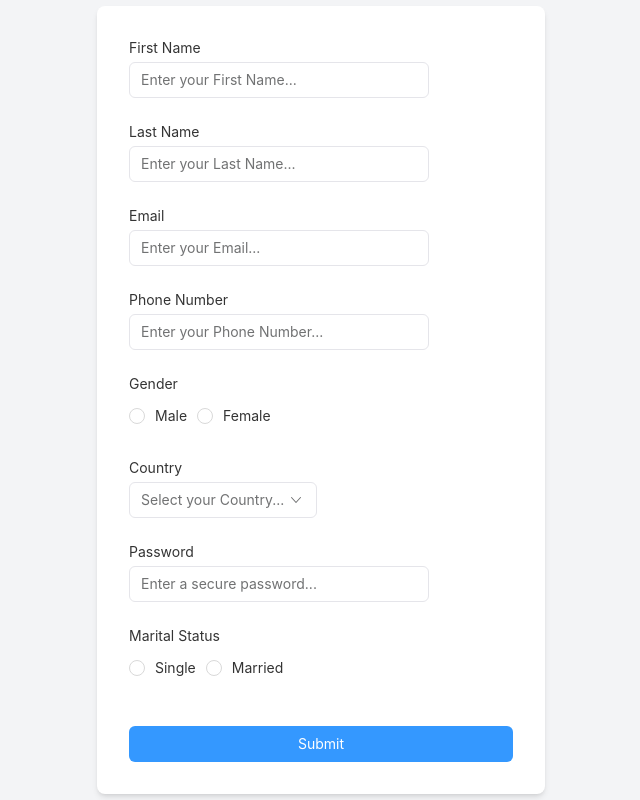
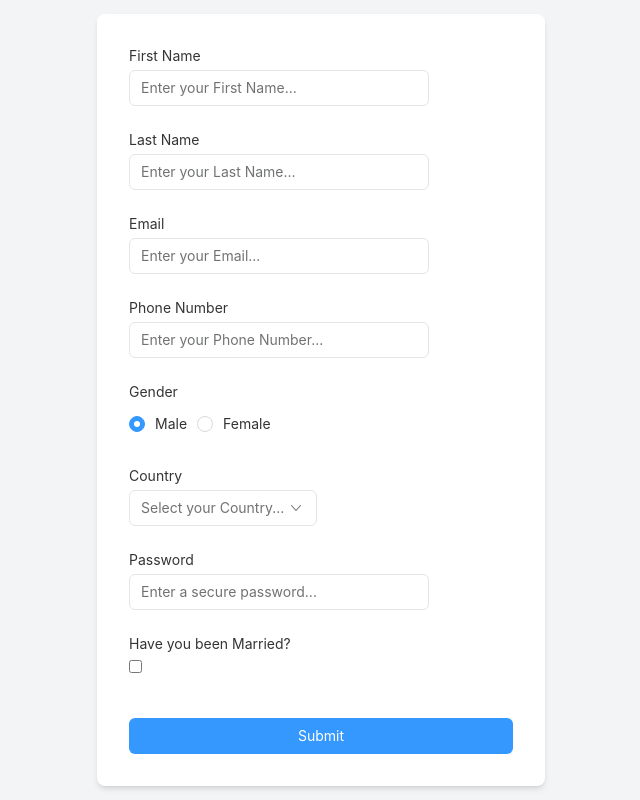
Before and after one commit to mitramansouri/rsuite-project-atlas, a React (Create React App) app: page / in a window 1280 px wide. Shown: the whole page, without its empty margins (319-959 px from the left). Built offline with nearby package versions, Linux system fonts and the light colour scheme.

Commit message:
fields are rendered correctly

```diff
--- a/src/App.js
+++ b/src/App.js
@@ -1,5 +1,5 @@
 import React, { useRef, useState } from 'react';
-import { Form, Button, Input, RadioGroup, Radio, Schema } from 'rsuite';
+import { Form, Button, RadioGroup, Radio, Schema, Input } from 'rsuite';
 import 'rsuite/dist/rsuite.min.css';
 import './index.css';
 import formFields from './formFields.json';
@@ -30,219 +30,150 @@ const generateSchema = (fields) => {
 
   return Schema.Model(schemaObject);
 };
+
+
 const App = () => {
   const formRef = useRef(null);
+
   const [formValues, setFormValues] = useState(() => {
     const initialValues = formFields.reduce((acc, field) => {
+      if (field.type === 'checkbox') {
+        acc[field.name] = field.defaultChecked || false;
+      } else if (field.type === 'radio') {
+        acc[field.name] =
+          field.defaultChecked !== undefined
+            ? field.defaultChecked
+            : typeof field.values[0] === 'object'
+              ? field.values[0].value
+              : field.values[0];
+      } else {
         acc[field.name] = '';
+      }
       return acc;
     }, {});
     return initialValues;
   });
+  console.log('Initial Form Values:', formValues);
   // eslint-disable-next-line no-unused-vars
   const [errors, setErrors] = useState({});
-  const [childrenNames, setChildrenNames] = useState(['']);
+  const schema = generateSchema(formFields);
+  console.log('Generated Schema:', schema);
 
-  const schema = generateSchema(formFields);
-
-  const handleMaritalStatusChange = (value) => {
-    if (value === 'Single') {
+  const handleCheckboxChange = (name, checked) => {
     setFormValues((prevValues) => ({
       ...prevValues,
-        maritalStatus: value,
-        spouseName: '', // Set to empty string instead of undefined
-        children: '',   // Set to empty string instead of undefined
-        childrenNames: [], // Reset child names
-      }));
-      setChildrenNames(['']); // Reset child-related fields
-    } else {
-      setFormValues((prevValues) => ({
-        ...prevValues,
-        maritalStatus: value,
-      }));
-    }
-  };
-
-
-  const handleAddChild = () => {
-    setChildrenNames([...childrenNames, '']);
-  };
-
-  const handleRemoveChild = (index) => {
-    const updatedChildren = childrenNames.filter((_, i) => i !== index);
-    setChildrenNames(updatedChildren);
-    setFormValues((prevValues) => ({
-      ...prevValues,
-      childrenNames: updatedChildren,
+      [name]: checked,
     }));
   };
 
-  const handleChildNameChange = (value, index) => {
-    const updatedChildren = [...childrenNames];
-    updatedChildren[index] = value;
-    setChildrenNames(updatedChildren);
-    setFormValues((prevValues) => ({
-      ...prevValues,
-      childrenNames: updatedChildren,
-    }));
-  };
+  const renderFields = () => {
+    return formFields.map((field) => {
+      if (field.hideWhen) {
+        const shouldHide = field.hideWhen.some((condition) => {
+          const { relation, conditions } = condition;
+          const checkConditions = conditions.map((cond) => {
+            const fieldValue = formValues[cond.name];
+            switch (relation) {
+              case 'equal':
+                return fieldValue === cond.value;
+              case 'notEqual':
+                return fieldValue !== cond.value;
+              default:
+                return false;
+            }
+          });
+          return checkConditions.some(Boolean);
+        });
 
-  const handleSubmit = () => {
-    if (formRef.current.check()) {
-      console.log('Form Values:', formValues);
-    } else {
-      console.log('Validation failed');
+        if (shouldHide) return null;
       }
-  };
-  const renderFields = () => {
-    const renderedFields = [];
 
-    formFields.forEach((field) => {
-      if (field.name === 'gender') {
-        // Dynamically render the Gender field
-        renderedFields.push(
+      if (field.type === 'checkbox') {
+        return (
+          <Form.Group controlId={field.name} key={field.name}>
+            <Form.ControlLabel>{field.label}</Form.ControlLabel>
+            <input
+              type="checkbox"
+              name={field.name}
+              checked={formValues[field.name]}
+              onChange={(event) => handleCheckboxChange(field.name, event.target.checked)}
+            />
+          </Form.Group>
+        );
+      }
+
+      if (field.type === 'radio') {
+        return (
           <Form.Group controlId={field.name} key={field.name}>
             <Form.ControlLabel>{field.label}</Form.ControlLabel>
             <RadioGroup
               name={field.name}
               value={formValues[field.name]}
               onChange={(value) =>
-                setFormValues((prevValues) => ({ ...prevValues, [field.name]: value }))
+                setFormValues((prevValues) => ({
+                  ...prevValues,
+                  [field.name]: value,
+                }))
               }
               inline
             >
-              {field.values.map((value) => (
-                <Radio value={value} key={value}>
+              {field.values.map((value) =>
+                typeof value === 'object' ? (
+                  <Radio key={value.value} value={value.value}>
+                    {value.label}
+                  </Radio>
+                ) : (
+                  <Radio key={value} value={value}>
                     {value}
                   </Radio>
-              ))}
+                )
+              )}
             </RadioGroup>
           </Form.Group>
         );
-      } else if (field.name === 'maritalStatus') {
-        // Render the Marital Status field
-        renderedFields.push(
-          <Form.Group controlId={field.name} key={field.name}>
-            <Form.ControlLabel>{field.label}</Form.ControlLabel>
-            <RadioGroup
-              name={field.name}
-              value={formValues.maritalStatus}
-              onChange={handleMaritalStatusChange}
-              inline
-            >
-              {field.values.map((value) => (
-                <Radio value={value} key={value}>
-                  {value}
-                </Radio>
-              ))}
-            </RadioGroup>
-          </Form.Group>
-        );
-      } else if (!['spouseName', 'children', 'firstchildName'].includes(field.name)) {
-        // Render other dynamic fields
-        renderedFields.push(
+      }
+      if (field.type === 'radio' && !formValues[field.name]) {
+        console.warn(`Radio button "${field.name}" does not have a default value.`);
+      }
+
+      return (
         <Form.Group controlId={field.name} key={field.name}>
           <Form.ControlLabel>{field.label}</Form.ControlLabel>
           <Form.Control
             name={field.name}
             type={field.type === 'password' ? 'password' : undefined}
             placeholder={field.placeholder}
-              accepter={
-                field.type === 'select'
-                  ? SelectPicker
-                  : field.type === 'radio'
-                  ? RadioGroup
-                  : Input
-              }
+            accepter={field.type === 'select' ? SelectPicker : Input}
             data={
               field.type === 'select'
-                  ? field.values.map((value) => ({ label: value, value }))
+                ? field.values.map((value) => ({ label: value, value: value }))
                 : undefined
             }
-              inline={field.type === 'radio' ? true : undefined}
             value={formValues[field.name]}
             onChange={(value) =>
-                setFormValues((prev) => ({ ...prev, [field.name]: value }))
+              setFormValues((prevValues) => ({
+                ...prevValues,
+                [field.name]: value,
+              }))
             }
           />
         </Form.Group>
       );
+    });
+  };
+  const handleSubmit = () => {
+    const isValid = formRef.current.check();
+    console.log('Form Values:', formValues);
+    if (isValid) {
+      console.log('Form Submitted Successfully:', formValues);
+    } else {
+      console.error('Validation failed. Errors:', errors);
+      Object.keys(errors).forEach((field) => {
+        console.error(`Validation error in "${field}":`, errors[field]);
+      });
     }
-    });
+  };
 
-    if (formValues.maritalStatus === 'Married') {
-      const spouseField = formFields.find((field) => field.name === 'spouseName');
-      if (spouseField) {
-        renderedFields.push(
-          <Form.Group controlId={spouseField.name} key={spouseField.name}>
-            <Form.ControlLabel>{spouseField.label}</Form.ControlLabel>
-            <Form.Control
-              name={spouseField.name}
-              value={formValues.spouseName || ''}
-              onChange={(value) =>
-                setFormValues((prev) => ({ ...prev, spouseName: value }))
-              }
-              accepter={Input}
-            />
-          </Form.Group>
-        );
-      }
-
-      const childrenField = formFields.find((field) => field.name === 'children');
-      if (childrenField) {
-        renderedFields.push(
-          <Form.Group controlId={childrenField.name} key={childrenField.name}>
-            <Form.ControlLabel>{childrenField.label}</Form.ControlLabel>
-            <RadioGroup
-              name={childrenField.name}
-              value={formValues.children}
-              onChange={(value) =>
-                setFormValues((prev) => ({ ...prev, children: value }))
-              }
-              inline
-            >
-              <Radio value="Yes">Yes</Radio>
-              <Radio value="No">No</Radio>
-            </RadioGroup>
-          </Form.Group>
-        );
-      }
-    }
-
-    if (formValues.children === 'Yes') {
-      childrenNames.forEach((name, index) => {
-        renderedFields.push(
-          <Form.Group controlId={`child-${index}`} key={`child-${index}`}>
-            <Form.ControlLabel>Child {index + 1} Name</Form.ControlLabel>
-            <Input
-              value={name}
-              onChange={(value) => handleChildNameChange(value, index)}
-              placeholder={`Enter name of child ${index + 1}`}
-            />
-            <Button
-              type="submit"
-              appearance="link"
-              onClick={() => handleRemoveChild(index)}
-            >
-              Remove
-            </Button>
-          </Form.Group>
-        );
-      });
-      renderedFields.push(
-        <Button
-          appearance="primary"
-          onClick={handleAddChild}
-          className="my-2"
-          key="add-child-button"
-        >
-          Add Another Child
-        </Button>
-      );
-    }
-
-    return renderedFields;
-  };
 
   return (
     <div className="flex items-center justify-center min-h-screen bg-gray-100">
@@ -251,7 +182,10 @@ const App = () => {
         model={schema}
         formValue={formValues}
         onChange={setFormValues}
-        onCheck={setErrors}
+        onCheck={(newErrors) => {
+          setErrors(newErrors);
+          console.log('Validation Errors:', newErrors);
+        }}
         className="bg-white p-8 rounded-lg shadow-md w-full max-w-md space-y-4"
       >
         {renderFields()}
@@ -265,5 +199,6 @@ const App = () => {
       </Form>
     </div>
   );
-}
+};
+
 export default App;
--- a/src/formFields.json
+++ b/src/formFields.json
@@ -19,7 +19,18 @@
       "required": true,
       "minLength": 2,
       "errorMessage": "Last Name must be at least 2 characters long"
-    }
+    },
+    "hideWhen": [
+      {
+        "relation": "equal",
+        "conditions": [
+          {
+            "name": "firstName",
+            "value": "Alex"
+          }
+        ]
+      }
+    ]
   },
   {
     "type": "email",
@@ -78,34 +89,81 @@
     }
   },
   {
-    "type": "radio",
-    "label": "Marital Status",
-    "name": "maritalStatus",
-    "values": ["Single", "Married"],
+    "type": "checkbox",
+    "label": "Have you been Married?",
+    "name": "PreviousMarriage",
+    "defaultChecked": false,
+    "value": false,
     "validation": {
-      "required": true,
-      "errorMessage": "Please select your marital status"
+      "required": false
     }
   },
   {
     "type": "radio",
-    "label": "Do you have children?",
-    "name": "children",
-    "values": ["Yes", "No"],
+    "label": "Has relationship?",
+    "name": "HasKinshipRelationship",
+    "values": [
+      { "label": "Yes", "value": true },
+      { "label": "No", "value": false }
+    ],
+    "defaultChecked": false,
     "validation": {
-      "required": true,
-      "errorMessage": "Please specify if you have children"
-    }
+      "required": false
+    },
+    "hideWhen": [
+      {
+        "relation": "equal",
+        "conditions": [
+          {
+            "name": "PreviousMarriage",
+            "value": false
+          }
+        ]
+      }
+    ]
   },
   {
-    "type": "textfield",
-    "label": "Spouse's Name",
-    "name": "spouseName",
-    "placeholder": "Enter your Spouse's Name...",
+    "type": "radio",
+    "label": "Do you have children?",
+    "name": "HasChild",
+    "values": [
+      { "label": "Yes", "value": true },
+      { "label": "No", "value": false }
+    ],
+    "defaultChecked": false,
     "validation": {
-      "required": false,
-      "minLength": 2,
-      "errorMessage": "First Name must be at least 2 characters long"
-    }
+      "required": false
+    },
+    "hideWhen": [
+      {
+        "relation": "equal",
+        "conditions": [
+          {
+            "name": "PreviousMarriage",
+            "value": false
+          }
+        ]
+      }
+    ]
+  },
+  {
+    "type": "number",
+    "label": "How many kids do you have?",
+    "name": "ChildNumber",
+    "placeholder": "Enter the number of children...",
+    "validation": {
+      "required": false
+    },
+    "hideWhen": [
+      {
+        "relation": "equal",
+        "conditions": [
+          {
+            "name": "HasChild",
+            "value": false
+          }
+        ]
+      }
+    ]
   }
 ]
```
Lines whose indentation alone changed are shown as unchanged.
